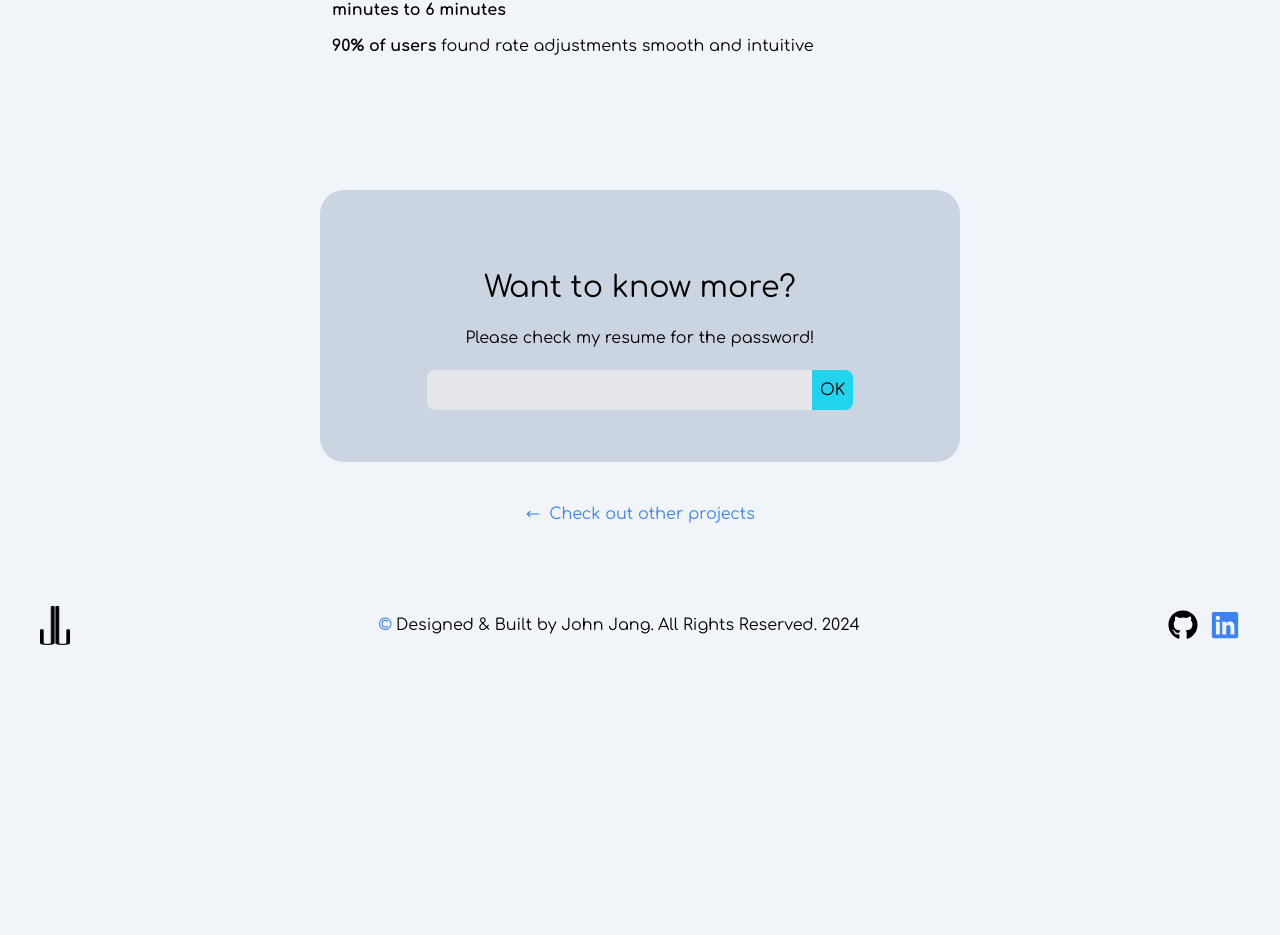
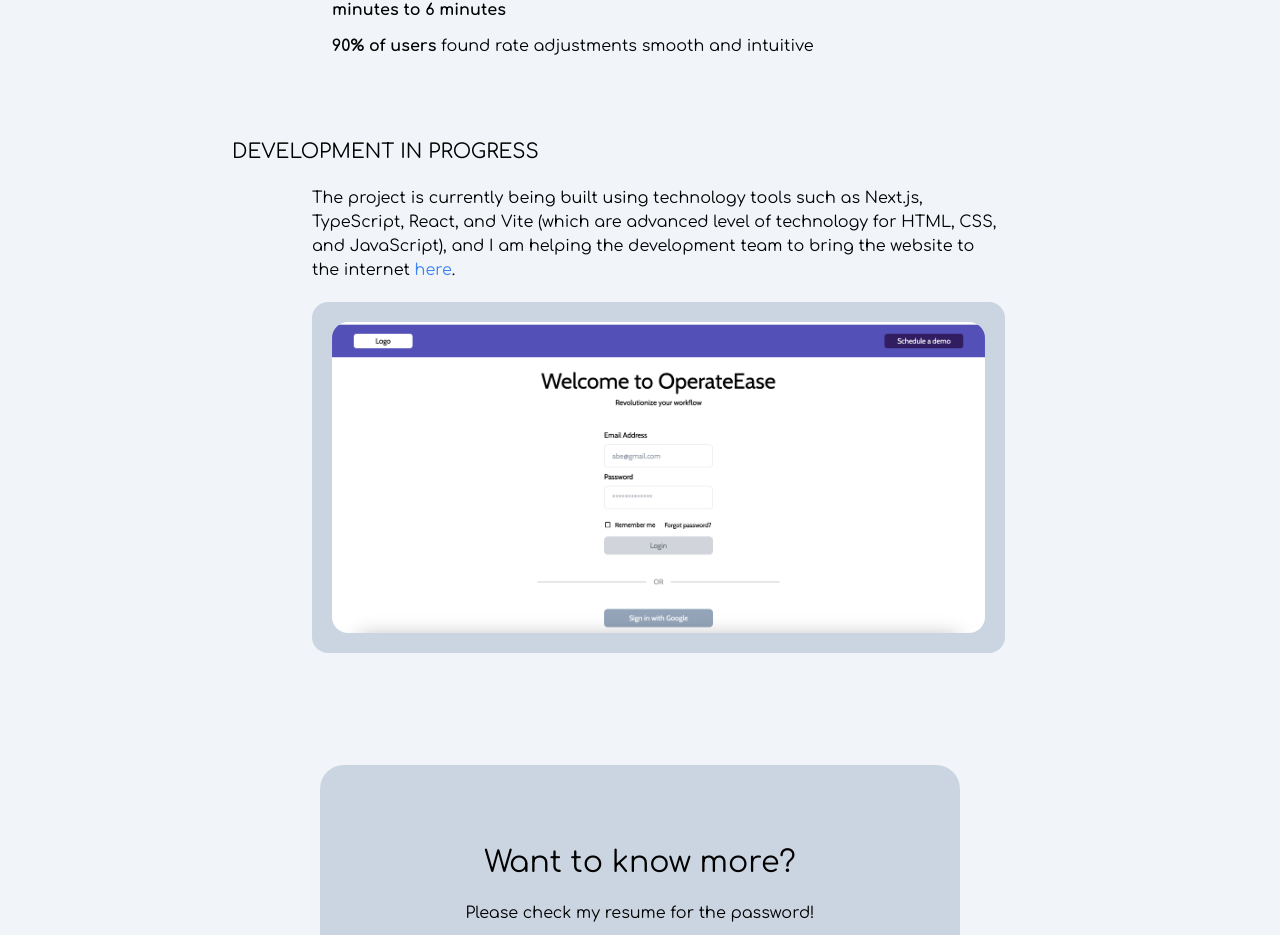
Before and after one commit to johnjang94/portfolio-ver-3, a React (Vite) app: page /operate in a window 1280 px wide. Shown: the part 3179-4114 px from the top of the page. Before the commit the page ends 3864 px from the top, so only its background shows below. Built offline with nearby package versions, Linux system fonts and the light colour scheme.

Commit message:
updated OE

```diff
--- a/src/pages/design/operate-ease.jsx
+++ b/src/pages/design/operate-ease.jsx
@@ -67,6 +67,9 @@
       </div>
       <div>
         <Impact />
+      </div>
+      <div>
+        <Collaboration />
       </div>
     </div>
   );
--- a/src/pages/design/operate/collaboration.jsx
+++ b/src/pages/design/operate/collaboration.jsx
@@ -5,26 +5,21 @@
     <div>
       <h3 className="text-xl uppercase">Development In Progress</h3>
       <p className="md:mx-20 my-5">
-        As I am familiar with Full-Stack Development (to a certain extent), I
-        helped the team to leave a good web design annotation note and I also
-        initiated development environment setup. In fact, we also used Zeplin to
-        indicate the specifications for the development team.
+        The project is currently being built using technology tools such as
+        Next.js, TypeScript, React, and Vite (which are advanced level of
+        technology for HTML, CSS, and JavaScript), and I am helping the
+        development team to bring the website to the internet{" "}
+        <button className="text-blue-500 hover:underline">
+          <a href="https://operate-ease-lime.vercel.app/"></a>here
+        </button>
+        .
       </p>
       <div className="md:mx-20 space-y-5">
         <div className="bg-slate-300 rounded-2xl p-5">
           <img
-            src={OperateEase.Color}
-            alt="Color to CSS"
-            width={800}
-            className="rounded-2xl mx-auto"
-          />
-        </div>
-        <div className="bg-slate-300 rounded-2xl p-5">
-          <img
-            src={OperateEase.Developers}
-            alt="CSS Example"
-            width={800}
-            className="rounded-2xl mx-auto"
+            src={OperateEase.Developement}
+            alt="development"
+            className="rounded-2xl"
           />
         </div>
       </div>
--- a/src/utils/operate.js
+++ b/src/utils/operate.js
@@ -31,6 +31,7 @@
 
 // DEVELOPERS
 import Developers from "../assets/oe/developers/css.png";
+import Developement from "../assets/oe/developers/development.png";
 import Zeplin from "../assets/oe/developers/zeplin.gif";
 import Color from "../assets/oe/developers/color.png";
 
@@ -51,6 +52,7 @@
   FoodDashboard,
   STYLE_GUIDE,
   Developers,
+  Developement,
   Zeplin,
   Color,
 };
```
Also changed, not shown: src/assets/oe/developers/development.png (added).
